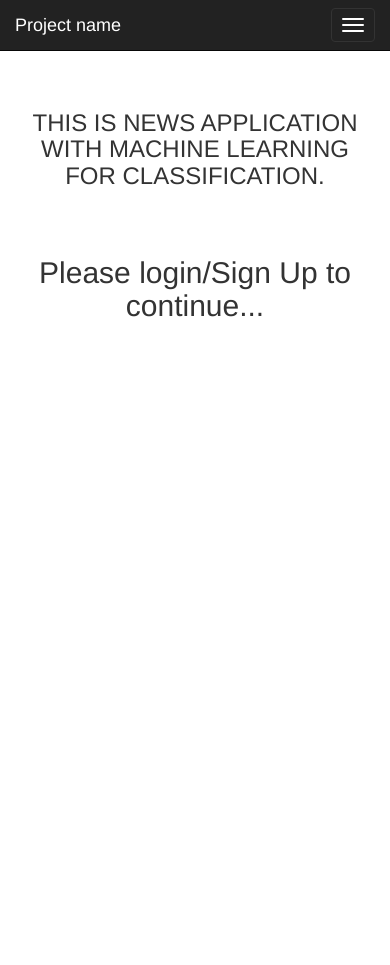
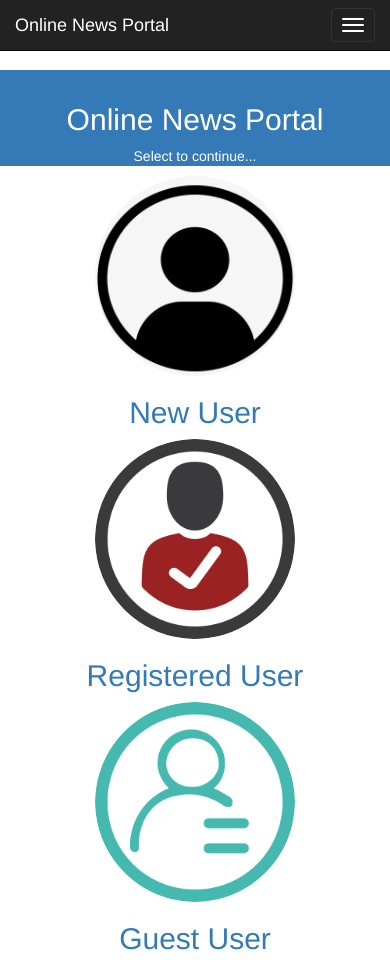
Before and after one commit to basunepal/Project, a Flask app: page / in a window 390 px wide; the page is wider, and only the part inside the window is pictured. Before the commit the page ends 317 px from the top of that part, so only its background shows below. Run offline with Flask 2, Linux system fonts and the light colour scheme; parts of the project's set-up code (start-up, migrations or seed data) failed here and were passed over; some libraries are stand-ins or nearby versions.

Commit message:
new updates

```diff
--- a/templates/index.html
+++ b/templates/index.html
@@ -1,7 +1,7 @@
 {% extends "bootstrap/base.html" %}
 
 {% block title %}
-Demo App
+Online News Portal
 {% endblock %}
 
 {% block styles %}
@@ -19,7 +19,7 @@ Demo App
             <span class="icon-bar"></span>
             <span class="icon-bar"></span>
           </button>
-          <a class="navbar-brand" href="#">Project name</a>
+          <a class="navbar-brand" href="#">Online News Portal</a>
         </div>
         <div id="navbar" class="collapse navbar-collapse">
           <ul class="nav navbar-nav">
@@ -31,12 +31,43 @@ Demo App
       </div>
     </nav>
 
-    <div class="container">
-      <div class="starter-template">
-        <h3>THIS IS NEWS APPLICATION WITH MACHINE LEARNING FOR CLASSIFICATION.<h3> <br> <h2>Please login/Sign Up to continue...
+    <div class="row">
 
-    </div><!-- /.container -->
+      <div class="col-md-12 bg-primary text-white rounded">
+        <center>
+          <h2>
+            <br>
+            Online News Portal
+            <br>
+          </h2>
+          Select to continue...
+        </center>
+      </div>
 
+<p> </p>
+      <center>
+    <div class="col-md-4 margin">
+      <a href="{{ url_for('signup')}}">
+      <img src="static/new.png" class="img-circle" alt="Cinque Terre" width="200" height="200">
+      <h2>New User</h2>
+    </a>
+    </div>
+    <div class="col-md-4">
+      <a href="{{ url_for('login')}}">
+      <img src="static/register.png" class="img-circle" alt="Cinque Terre" width="200" height="200">
+      <h2>Registered User</h2>
+      </a>
+    </div>
+
+    <div class="col-md-4">
+      <a href="{{ url_for('logout')}}">
+      <img src="static/guest.png" class="img-circle" alt="Cinque Terre" width="200" height="200">
+      <h2>Guest User</h2>
+      </a>
+    </div>
+  </center>
+
+  </div>
 
 
 {% endblock %}
```
Also changed, not shown: static/guest.png (added), static/new.png (added), static/register.png (added).
